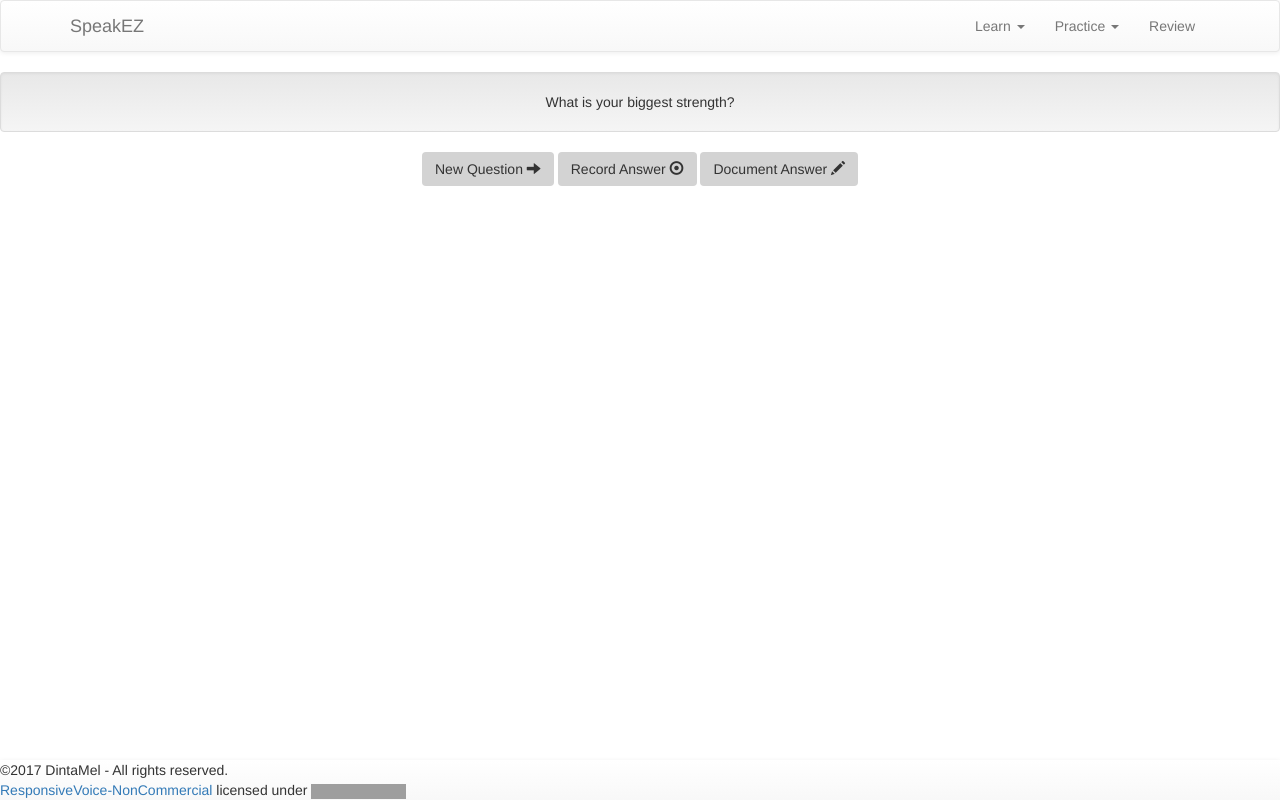
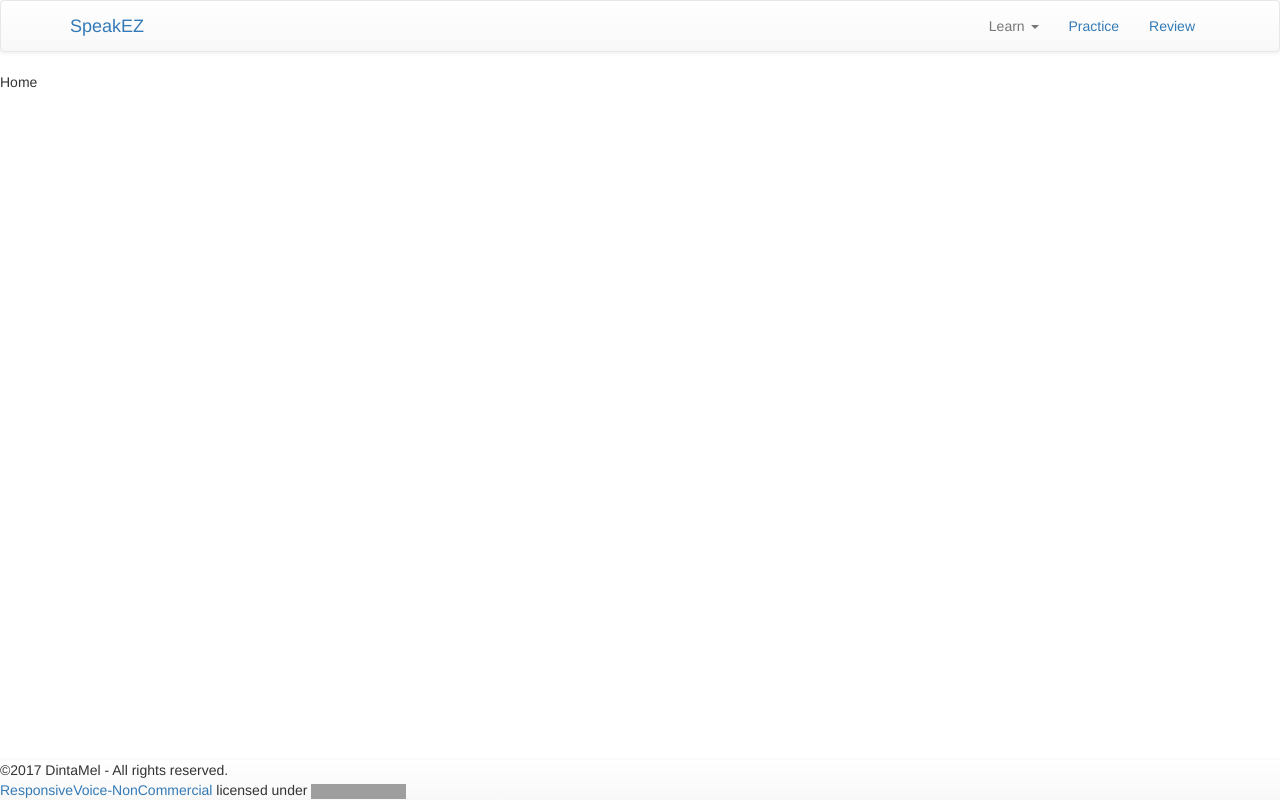
Before and after one commit to DintaMel/SpeakEZ-React, a React (Create React App) app: page / in a window 1280 px wide. Built offline with nearby package versions, Linux system fonts and the light colour scheme; grey boxes are pictures that could not be loaded.

Commit message:
react router working, still need to finesse.

```diff
--- a/src/App.js
+++ b/src/App.js
@@ -7,7 +7,10 @@ import $ from 'jquery';
 
 import React, { Component } from 'react';
 
+
+
 import {Header} from './Header.js';
+import {Main} from './Main.js';
 import {HomePage} from './Homepage.js';
 import{QuestionPage} from './QuestionPage.js';
 import{ReviewPage} from './ReviewPage.js';
@@ -62,14 +65,12 @@ class App extends Component {
 // insert below  to review answers {answersArrayRender}
 // insert below to answer questions <QuestionPage/>
     return (
-      <body>
-
+      <div>
         <Header />
 
-        <QuestionPage/>
+        <Main />
         <Footer />
-
-      </body>
+      </div>
     );
   }
 }
--- a/src/Header.js
+++ b/src/Header.js
@@ -1,5 +1,6 @@
 import React, { Component } from 'react';
 import {Navbar, Nav, NavItem, NavDropdown, MenuItem} from 'react-bootstrap';
+import { Link } from 'react-router-dom';
 
 class Header extends React.Component{
   render(){
@@ -8,7 +9,7 @@ class Header extends React.Component{
       <Navbar>
         <Navbar.Header>
           <Navbar.Brand>
-            <a href='#'>SpeakEZ</a>
+            <Link to='/'><a href='#'>SpeakEZ</a></Link>
           </Navbar.Brand>
           {/*Navbar.Toggle combined with Navbar.Collapse will make Navbar
             responsive with hamburger menu on smaller screens*/}
@@ -23,13 +24,10 @@ class Header extends React.Component{
               <MenuItem eventKey={1.4}>Useful Resources</MenuItem>
             </NavDropdown>
 
-            <NavDropdown eventKey={2} title='Practice'>
-              <MenuItem eventKey={2.1}>Behavioral Interview Questions</MenuItem>
-              <MenuItem eventKey={2.2}>Technical Interview Questions</MenuItem>
-              <MenuItem eventKey={2.3}>Odd Interview Questions</MenuItem>
-            </NavDropdown>
+            <NavItem eventKey={2} title='Practice'><Link to='/QuestionPage'>
+            Practice</Link></NavItem>
 
-            <NavItem eventKey={3} href='#'>Review</NavItem>
+            <NavItem eventKey={3} href='#'><Link to='/ReviewPage'>Review</Link></NavItem>
           </Nav>
         </Navbar.Collapse>
       </Navbar>
--- a/src/Main.js
+++ b/src/Main.js
@@ -1,13 +1,22 @@
-// insert export statements later
+// insert import statements later
+
+import $ from 'jquery';
+import React, { Component } from 'react';
+
+import { Switch, Route } from 'react-router-dom';
+
+import {HomePage} from './Homepage.js';
+import{QuestionPage} from './QuestionPage.js';
+import{ReviewPage} from './ReviewPage.js';
 
 class Main extends React.Component{
   render(){
     return(
       <main>
         <Switch>
-          <Route exact path='/' component={QuestionPage}/>
+          <Route exact path='/' component={HomePage}/>
           <Route path='/QuestionPage' component={QuestionPage}/>
-          <Route path='/ReviewPage' component={ReviewPage}/>
+          <Route path='/ReviewPage' component={HomePage}/>
         </Switch>
       </main>
     );
@@ -15,3 +24,4 @@ class Main extends React.Component{
 }
 
 // insert export statements later
+export {Main};
--- a/src/index.js
+++ b/src/index.js
@@ -3,6 +3,8 @@ import ReactDOM from 'react-dom';
 import './index.css';
 import App from './App';
 import registerServiceWorker from './registerServiceWorker';
+// added by me
+import { BrowserRouter } from 'react-router-dom';
 
-ReactDOM.render(<App />, document.getElementById('root'));
+ReactDOM.render(<BrowserRouter><App /></BrowserRouter>, document.getElementById('root'));
 registerServiceWorker();
```
